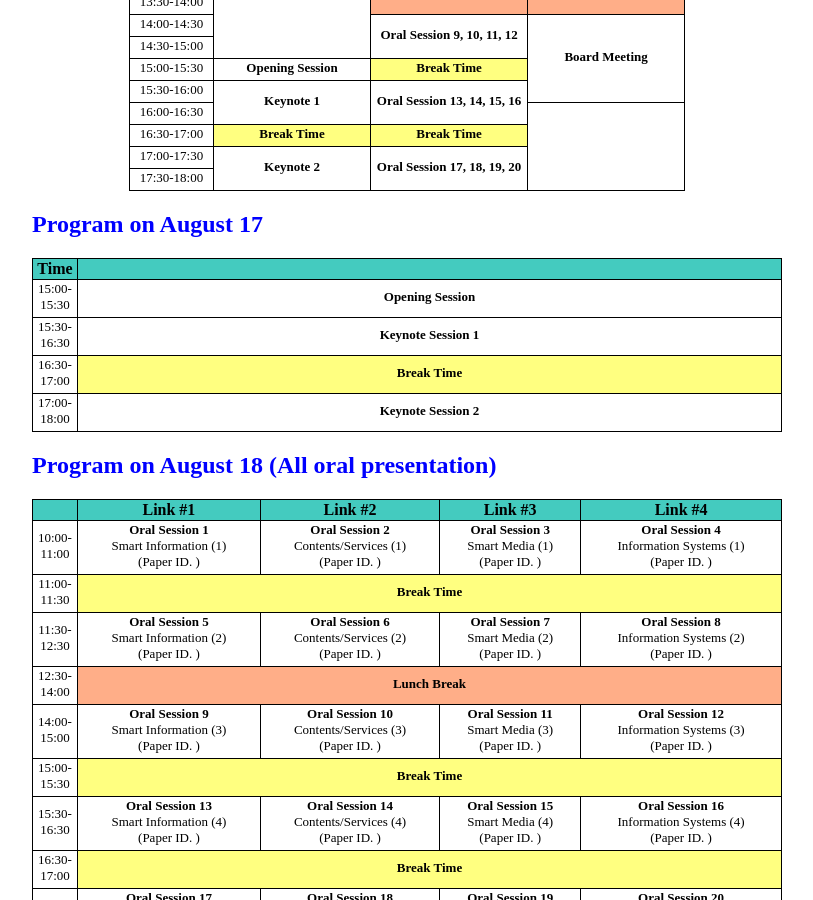
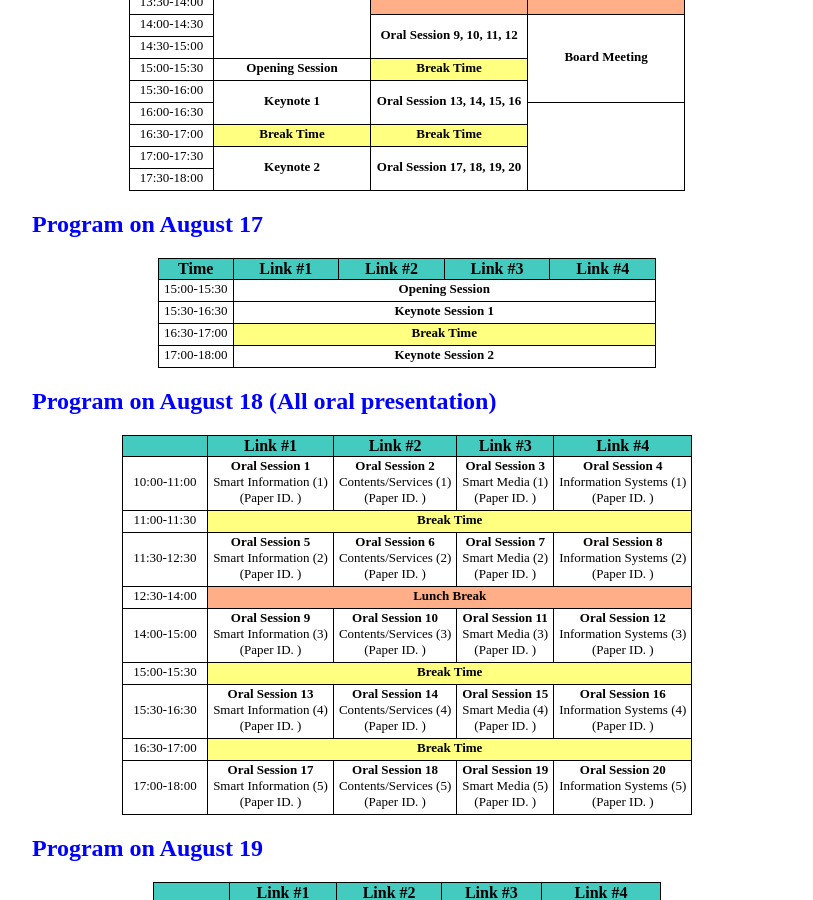
Before and after one commit to icea-conf/sma-2020.github.io, a Jekyll site: the page built from program/index.html, in a window 1280 px wide and 900 px high, scrolled down 383 px. Shown: the whole window, without its empty margins (233-1046 px from the left). Built offline with Jekyll 4.4.1, drawn with Linux system fonts in a browser that asks for light colours.

Commit message:
Update index.html

```diff
--- a/program/index.html
+++ b/program/index.html
@@ -167,10 +167,20 @@
                <table class="tlayout2" cellspacing="0">
                     <tbody style="text-align: center">
                          <tr>
-                              <td class="theader" width="6%">
+                              <td class="theader" width="15%">
                                    <b>Time</b>
                               </td>
-                              <td class="theader" colspan="4">
+                              <td class="theader">
+                                   <b>Link #1</b>
+                              </td>
+                              <td class="theader">
+                                   <b>Link #2</b>
+                              </td>
+                              <td class="theader">
+                                   <b>Link #3</b>
+                              </td>
+                              <td class="theader">
+                                   <b>Link #4</b>
                               </td>
                          </tr>
                          <tr>
@@ -216,7 +226,7 @@
                <table class="tlayout2" cellspacing="0">
                     <tbody style="text-align: center">
                          <tr>
-                              <td class="theader" width="6%">
+                              <td class="theader" width="15%">
                               </td>
                               <td class="theader">
                                    <b>Link #1</b>
@@ -400,7 +410,7 @@
                <table class="tlayout2" cellspacing="0">
                     <tbody style="text-align: center">
                          <tr>
-                              <td class="theader" width="6%">
+                              <td class="theader" width="15%">
                               </td>
                               <td class="theader">
                                    <b>Link #1</b>
```
